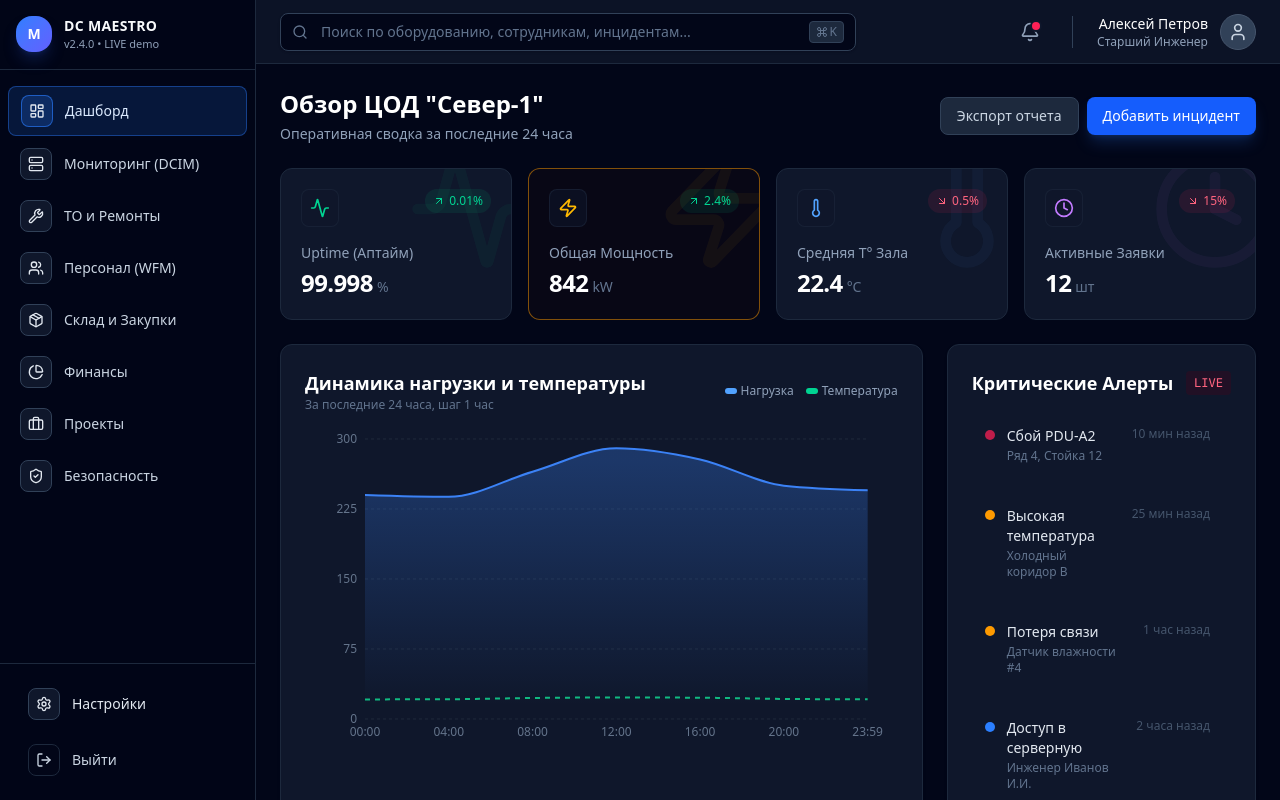
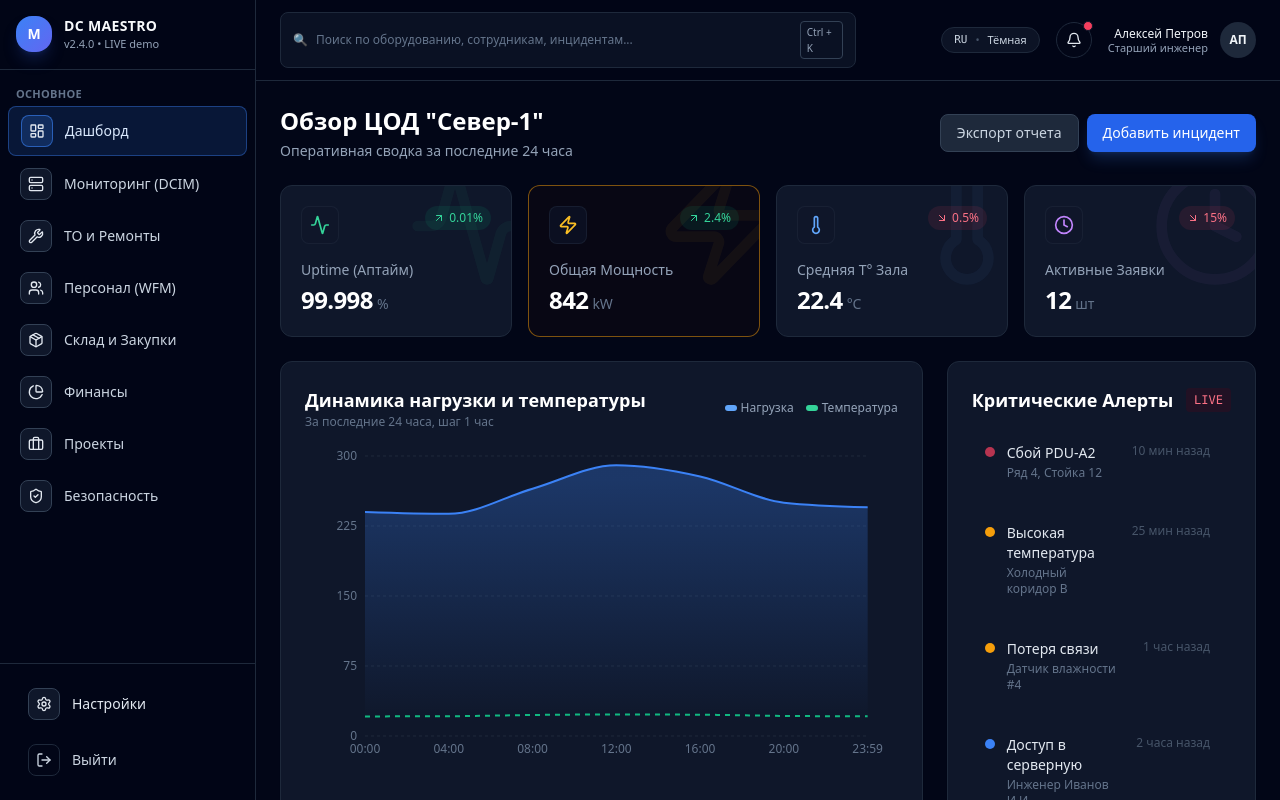
Before and after one commit to QuantumKeyUYU/dc-maestro, a React (Vite) app: page / in a window 1280 px wide. Built offline with nearby package versions, Linux system fonts and the light colour scheme.

Commit message:
restore working version

```diff
--- /dev/null
+++ b/UiSettingsContext.tsx
@@ -0,0 +1,100 @@
+// UiSettingsContext.tsx
+import React, {
+  createContext,
+  useContext,
+  useEffect,
+  useState,
+  ReactNode,
+} from 'react';
+import type { Language, ThemeMode } from './types';
+
+interface UiSettingsContextValue {
+  theme: ThemeMode;
+  language: Language;
+  setTheme: (theme: ThemeMode) => void;
+  setLanguage: (language: Language) => void;
+}
+
+const UiSettingsContext = createContext<UiSettingsContextValue | undefined>(
+  undefined,
+);
+
+const THEME_KEY = 'dcmaestro.theme';
+const LANGUAGE_KEY = 'dcmaestro.language';
+
+interface ProviderProps {
+  children: ReactNode;
+}
+
+export const UiSettingsProvider: React.FC<ProviderProps> = ({ children }) => {
+  const [theme, setThemeState] = useState<ThemeMode>('dark');
+  const [language, setLanguageState] = useState<Language>('ru');
+
+  // загрузка из localStorage
+  useEffect(() => {
+    try {
+      const storedTheme = window.localStorage.getItem(
+        THEME_KEY,
+      ) as ThemeMode | null;
+      const storedLang = window.localStorage.getItem(
+        LANGUAGE_KEY,
+      ) as Language | null;
+
+      if (storedTheme === 'dark' || storedTheme === 'light' || storedTheme === 'system') {
+        setThemeState(storedTheme);
+      }
+
+      if (storedLang === 'ru' || storedLang === 'en') {
+        setLanguageState(storedLang);
+      }
+    } catch {
+      // молча игнорируем
+    }
+  }, []);
+
+  // применение темы к html (для CSS)
+  useEffect(() => {
+    if (typeof document !== 'undefined') {
+      document.documentElement.dataset.theme = theme;
+    }
+  }, [theme]);
+
+  const setTheme = (mode: ThemeMode) => {
+    setThemeState(mode);
+    try {
+      window.localStorage.setItem(THEME_KEY, mode);
+    } catch {
+      //
+    }
+  };
+
+  const setLanguage = (lang: Language) => {
+    setLanguageState(lang);
+    try {
+      window.localStorage.setItem(LANGUAGE_KEY, lang);
+    } catch {
+      //
+    }
+  };
+
+  return (
+    <UiSettingsContext.Provider
+      value={{
+        theme,
+        language,
+        setTheme,
+        setLanguage,
+      }}
+    >
+      {children}
+    </UiSettingsContext.Provider>
+  );
+};
+
+export const useUiSettings = (): UiSettingsContextValue => {
+  const ctx = useContext(UiSettingsContext);
+  if (!ctx) {
+    throw new Error('useUiSettings must be used within UiSettingsProvider');
+  }
+  return ctx;
+};
--- a/components/Header.tsx
+++ b/components/Header.tsx
@@ -1,44 +1,64 @@
+// components/Header.tsx
 import React from 'react';
-import { Search, Bell, User, Command } from 'lucide-react';
+import { Bell } from 'lucide-react';
+import { useUiSettings } from '../UiSettingsContext';
+import { useTranslation } from '../i18n';
 
 const Header: React.FC = () => {
+  const { theme, language } = useUiSettings();
+  const { t } = useTranslation();
+
+  const themeLabel =
+    theme === 'dark'
+      ? t('header.theme.dark')
+      : theme === 'light'
+      ? t('header.theme.light')
+      : t('header.theme.system');
+
   return (
-    <header className="h-16 bg-slate-900/80 backdrop-blur-md border-b border-slate-800 flex items-center justify-between px-6 sticky top-0 z-20">
-      {/* Search Bar - Global Search as per PDF */}
-      <div className="flex-1 max-w-xl">
-        <div className="relative group">
-          <div className="absolute inset-y-0 left-0 pl-3 flex items-center pointer-events-none">
-            <Search className="h-4 w-4 text-slate-500 group-focus-within:text-blue-400 transition-colors" />
-          </div>
+    <header className="flex items-center justify-between border-b border-slate-800 bg-slate-950/80 px-6 py-3 backdrop-blur">
+      {/* Поиск */}
+      <div className="flex max-w-xl flex-1 items-center">
+        <div className="flex w-full items-center gap-2 rounded-lg border border-slate-800 bg-slate-900/70 px-3 py-2 text-xs text-slate-300">
+          <span className="text-slate-500">🔍</span>
           <input
             type="text"
-            className="block w-full pl-10 pr-12 py-2 border border-slate-700 rounded-lg leading-5 bg-slate-950 text-slate-300 placeholder-slate-500 focus:outline-none focus:bg-slate-900 focus:border-blue-500 focus:ring-1 focus:ring-blue-500 sm:text-sm transition-all shadow-sm"
-            placeholder="Поиск по оборудованию, сотрудникам, инцидентам..."
+            placeholder={t('header.searchPlaceholder')}
+            className="w-full bg-transparent text-xs text-slate-100 placeholder:text-slate-500 focus:outline-none"
           />
-          <div className="absolute inset-y-0 right-0 pr-3 flex items-center pointer-events-none">
-            <span className="text-slate-500 text-xs border border-slate-700 rounded px-1.5 py-0.5 bg-slate-800">
-              <Command className="w-3 h-3 inline mr-0.5" />K
-            </span>
-          </div>
+          <span className="hidden rounded border border-slate-700 px-1.5 py-0.5 text-[10px] text-slate-400 md:inline">
+            Ctrl + K
+          </span>
         </div>
       </div>
 
-      {/* Right Side Actions */}
-      <div className="flex items-center gap-4 ml-4">
-        <button className="relative p-2 text-slate-400 hover:text-white transition-colors rounded-full hover:bg-slate-800">
-          <Bell className="w-5 h-5" />
-          <span className="absolute top-2 right-2 block h-2 w-2 rounded-full bg-rose-500 ring-2 ring-slate-900"></span>
+      {/* Правая часть */}
+      <div className="ml-4 flex items-center gap-4">
+        {/* Плашка тема/язык */}
+        <div className="hidden items-center gap-2 rounded-full border border-slate-800 bg-slate-900/80 px-3 py-1 text-[11px] text-slate-300 md:flex">
+          <span className="font-mono uppercase">{language}</span>
+          <span className="text-slate-600">•</span>
+          <span>{themeLabel}</span>
+        </div>
+
+        {/* Колокольчик */}
+        <button
+          type="button"
+          className="relative flex h-9 w-9 items-center justify-center rounded-full border border-slate-800 bg-slate-950 text-slate-200 hover:bg-slate-900"
+          aria-label={t('header.notifications')}
+        >
+          <Bell className="h-4 w-4" />
+          <span className="absolute -right-0.5 -top-0.5 h-2.5 w-2.5 rounded-full border border-slate-900 bg-rose-500" />
         </button>
 
-        <div className="h-8 w-px bg-slate-700 mx-2"></div>
-
+        {/* Пользователь */}
         <div className="flex items-center gap-3">
-          <div className="text-right hidden sm:block">
-            <div className="text-sm font-medium text-white">Алексей Петров</div>
-            <div className="text-xs text-slate-400">Старший Инженер</div>
+          <div className="text-right text-xs leading-tight">
+            <div className="font-medium text-slate-100">Алексей Петров</div>
+            <div className="text-[11px] text-slate-400">{t('header.role')}</div>
           </div>
-          <div className="h-9 w-9 rounded-full bg-slate-700 border border-slate-600 flex items-center justify-center text-slate-300 cursor-pointer hover:border-slate-400 transition-colors">
-            <User className="w-5 h-5" />
+          <div className="flex h-9 w-9 items-center justify-center rounded-full bg-slate-800 text-xs font-semibold text-slate-100">
+            АП
           </div>
         </div>
       </div>
--- a/components/Settings.tsx
+++ b/components/Settings.tsx
@@ -1,11 +1,16 @@
-import React, { useState } from 'react';
+// components/Settings.tsx
+import React from 'react';
 import { Bell, Globe2, Moon, ShieldCheck, Sun } from 'lucide-react';
+import { useUiSettings } from '../UiSettingsContext';
+import type { ThemeMode, Language } from '../types';
 
 const Settings: React.FC = () => {
-  const [theme, setTheme] = useState<'dark' | 'light' | 'system'>('dark');
-  const [language, setLanguage] = useState<'ru' | 'en'>('ru');
-  const [emailAlerts, setEmailAlerts] = useState(true);
-  const [pushAlerts, setPushAlerts] = useState(true);
+  const { theme, language, setTheme, setLanguage } = useUiSettings();
+  const [emailAlerts, setEmailAlerts] = React.useState(true);
+  const [pushAlerts, setPushAlerts] = React.useState(true);
+
+  const handleTheme = (value: ThemeMode) => setTheme(value);
+  const handleLanguage = (value: Language) => setLanguage(value);
 
   return (
     <div className="space-y-6 p-6">
@@ -57,12 +62,12 @@ const Settings: React.FC = () => {
             <div className="mt-4 grid gap-4 md:grid-cols-2">
               <div>
                 <p className="text-xs font-medium uppercase tracking-wide text-slate-500">
-                  Тема
+                  ТЕМА
                 </p>
                 <div className="mt-2 flex gap-2">
                   <button
                     type="button"
-                    onClick={() => setTheme('dark')}
+                    onClick={() => handleTheme('dark')}
                     className={`flex flex-1 items-center justify-center gap-2 rounded-lg border px-3 py-2 text-xs ${
                       theme === 'dark'
                         ? 'border-blue-500 bg-blue-500/10 text-blue-100'
@@ -74,7 +79,7 @@ const Settings: React.FC = () => {
                   </button>
                   <button
                     type="button"
-                    onClick={() => setTheme('light')}
+                    onClick={() => handleTheme('light')}
                     className={`flex flex-1 items-center justify-center gap-2 rounded-lg border px-3 py-2 text-xs ${
                       theme === 'light'
                         ? 'border-amber-400 bg-amber-500/10 text-amber-100'
@@ -86,7 +91,7 @@ const Settings: React.FC = () => {
                   </button>
                   <button
                     type="button"
-                    onClick={() => setTheme('system')}
+                    onClick={() => handleTheme('system')}
                     className={`hidden md:flex flex-1 items-center justify-center rounded-lg border px-3 py-2 text-xs ${
                       theme === 'system'
                         ? 'border-emerald-400 bg-emerald-500/10 text-emerald-100'
@@ -97,19 +102,19 @@ const Settings: React.FC = () => {
                   </button>
                 </div>
                 <p className="mt-2 text-xs text-slate-500">
-                  В демо-теме принудительно используется тёмная палитра, чтобы
-                  дашборды выглядели максимально выразительно.
+                  В демо-теме принудительно используется тёмная палитра в
+                  компонентах, но фон страницы меняется, чтобы увидеть эффект.
                 </p>
               </div>
 
               <div>
                 <p className="text-xs font-medium uppercase tracking-wide text-slate-500">
-                  Язык интерфейса
+                  ЯЗЫК ИНТЕРФЕЙСА
                 </p>
                 <div className="mt-2 flex gap-2">
                   <button
                     type="button"
-                    onClick={() => setLanguage('ru')}
+                    onClick={() => handleLanguage('ru')}
                     className={`flex flex-1 items-center justify-center rounded-lg border px-3 py-2 text-xs ${
                       language === 'ru'
                         ? 'border-blue-500 bg-blue-500/10 text-blue-100'
@@ -120,7 +125,7 @@ const Settings: React.FC = () => {
                   </button>
                   <button
                     type="button"
-                    onClick={() => setLanguage('en')}
+                    onClick={() => handleLanguage('en')}
                     className={`flex flex-1 items-center justify-center rounded-lg border px-3 py-2 text-xs ${
                       language === 'en'
                         ? 'border-blue-500 bg-blue-500/10 text-blue-100'
@@ -131,8 +136,8 @@ const Settings: React.FC = () => {
                   </button>
                 </div>
                 <p className="mt-2 text-xs text-slate-500">
-                  Переключение языка в демо не меняет тексты, но показывает,
-                  что интерфейс рассчитан на мультиязычность.
+                  В текущей демо-сборке переведены навигация и верхняя панель,
+                  остальной текст пока только на русском.
                 </p>
               </div>
             </div>
@@ -183,8 +188,8 @@ const Settings: React.FC = () => {
             </div>
 
             <p className="mt-3 text-xs text-slate-500">
-              В боевой системе источником уведомлений могут быть почта, мессенджеры,
-              SMS или интеграция с ITSM-платформой.
+              В боевой системе источником уведомлений могут быть почта,
+              мессенджеры, SMS или интеграция с ITSM-платформой.
             </p>
           </section>
         </div>
@@ -200,7 +205,9 @@ const Settings: React.FC = () => {
             <dl className="mt-4 space-y-2 text-xs">
               <div className="flex justify-between gap-4">
                 <dt className="text-slate-500">Версия интерфейса</dt>
-                <dd className="font-mono text-slate-200">v0.2.4.0 LIVE (demo)</dd>
+                <dd className="font-mono text-slate-200">
+                  v0.2.4.0 LIVE (demo)
+                </dd>
               </div>
               <div className="flex justify-between gap-4">
                 <dt className="text-slate-500">Среда</dt>
--- a/components/Sidebar.tsx
+++ b/components/Sidebar.tsx
@@ -13,6 +13,7 @@ import {
   LogOut,
 } from 'lucide-react';
 import { ModuleType } from '../types';
+import { useTranslation } from '../i18n';
 
 interface SidebarProps {
   activeModule: ModuleType;
@@ -21,57 +22,27 @@ interface SidebarProps {
 
 interface NavItem {
   id: ModuleType;
-  label: string;
+  labelKey: string;
   icon: React.ReactNode;
 }
 
 const navItems: NavItem[] = [
-  {
-    id: ModuleType.DASHBOARD,
-    label: 'Дашборд',
-    icon: <LayoutDashboard className="w-4 h-4" />,
-  },
-  {
-    id: ModuleType.MONITORING,
-    label: 'Мониторинг (DCIM)',
-    icon: <Server className="w-4 h-4" />,
-  },
-  {
-    id: ModuleType.MAINTENANCE,
-    label: 'ТО и Ремонты',
-    icon: <Wrench className="w-4 h-4" />,
-  },
-  {
-    id: ModuleType.PERSONNEL,
-    label: 'Персонал (WFM)',
-    icon: <Users className="w-4 h-4" />,
-  },
-  {
-    id: ModuleType.WAREHOUSE,
-    label: 'Склад и Закупки',
-    icon: <Package className="w-4 h-4" />,
-  },
-  {
-    id: ModuleType.FINANCE,
-    label: 'Финансы',
-    icon: <PieChart className="w-4 h-4" />,
-  },
-  {
-    id: ModuleType.PROJECTS,
-    label: 'Проекты',
-    icon: <Briefcase className="w-4 h-4" />,
-  },
-  {
-    id: ModuleType.SECURITY,
-    label: 'Безопасность',
-    icon: <ShieldCheck className="w-4 h-4" />,
-  },
+  { id: ModuleType.DASHBOARD, labelKey: 'nav.dashboard', icon: <LayoutDashboard className="w-4 h-4" /> },
+  { id: ModuleType.MONITORING, labelKey: 'nav.monitoring', icon: <Server className="w-4 h-4" /> },
+  { id: ModuleType.MAINTENANCE, labelKey: 'nav.maintenance', icon: <Wrench className="w-4 h-4" /> },
+  { id: ModuleType.PERSONNEL, labelKey: 'nav.personnel', icon: <Users className="w-4 h-4" /> },
+  { id: ModuleType.WAREHOUSE, labelKey: 'nav.warehouse', icon: <Package className="w-4 h-4" /> },
+  { id: ModuleType.FINANCE, labelKey: 'nav.finance', icon: <PieChart className="w-4 h-4" /> },
+  { id: ModuleType.PROJECTS, labelKey: 'nav.projects', icon: <Briefcase className="w-4 h-4" /> },
+  { id: ModuleType.SECURITY, labelKey: 'nav.security', icon: <ShieldCheck className="w-4 h-4" /> },
 ];
 
 const Sidebar: React.FC<SidebarProps> = ({ activeModule, onNavClick }) => {
+  const { t } = useTranslation();
+
   return (
     <aside className="flex h-screen w-64 flex-col border-r border-slate-800 bg-slate-950/95">
-      {/* Логотип / кнопка "Домой" */}
+      {/* Логотип / "домой" */}
       <button
         type="button"
         onClick={() => onNavClick(ModuleType.DASHBOARD)}
@@ -90,10 +61,16 @@ const Sidebar: React.FC<SidebarProps> = ({ activeModule, onNavClick }) => {
         </div>
       </button>
 
+      {/* Заголовок секции */}
+      <div className="px-4 pt-4 pb-1 text-[11px] font-semibold uppercase tracking-wide text-slate-500">
+        {t('sidebar.main')}
+      </div>
+
       {/* Основное меню */}
-      <nav className="flex-1 space-y-1 px-2 py-4">
+      <nav className="flex-1 space-y-1 px-2 pb-4">
         {navItems.map((item) => {
           const isActive = activeModule === item.id;
+
           return (
             <button
               key={item.id}
@@ -114,13 +91,13 @@ const Sidebar: React.FC<SidebarProps> = ({ activeModule, onNavClick }) => {
               >
                 {item.icon}
               </span>
-              <span className="truncate">{item.label}</span>
+              <span className="truncate">{t(item.labelKey)}</span>
             </button>
           );
         })}
       </nav>
 
-      {/* Нижняя панель: настройки / выход */}
+      {/* Нижняя панель */}
       <div className="border-t border-slate-800 bg-slate-950/95 p-4">
         <button
           type="button"
--- /dev/null
+++ b/i18n.ts
@@ -0,0 +1,58 @@
+// i18n.ts
+import type { Language } from './types';
+import { useUiSettings } from './UiSettingsContext';
+
+const translations: Record<Language, Record<string, string>> = {
+  ru: {
+    'nav.dashboard': 'Дашборд',
+    'nav.monitoring': 'Мониторинг (DCIM)',
+    'nav.maintenance': 'ТО и Ремонты',
+    'nav.personnel': 'Персонал (WFM)',
+    'nav.warehouse': 'Склад и Закупки',
+    'nav.finance': 'Финансы',
+    'nav.projects': 'Проекты',
+    'nav.security': 'Безопасность',
+    'sidebar.main': 'Основное',
+
+    'header.searchPlaceholder':
+      'Поиск по оборудованию, сотрудникам, инцидентам...',
+    'header.notifications': 'Уведомления',
+    'header.role': 'Старший инженер',
+    'header.theme.dark': 'Тёмная',
+    'header.theme.light': 'Светлая',
+    'header.theme.system': 'Системная',
+  },
+  en: {
+    'nav.dashboard': 'Dashboard',
+    'nav.monitoring': 'Monitoring (DCIM)',
+    'nav.maintenance': 'Maintenance',
+    'nav.personnel': 'Workforce (WFM)',
+    'nav.warehouse': 'Warehouse & Procurement',
+    'nav.finance': 'Finance',
+    'nav.projects': 'Projects',
+    'nav.security': 'Security',
+    'sidebar.main': 'Main',
+
+    'header.searchPlaceholder':
+      'Search equipment, staff, incidents...',
+    'header.notifications': 'Notifications',
+    'header.role': 'Senior Engineer',
+    'header.theme.dark': 'Dark',
+    'header.theme.light': 'Light',
+    'header.theme.system': 'System',
+  },
+};
+
+export const translate = (lang: Language, key: string): string => {
+  const byLang = translations[lang] || translations.ru;
+  return byLang[key] ?? translations.ru[key] ?? key;
+};
+
+export const useTranslation = () => {
+  const { language } = useUiSettings();
+
+  return {
+    language,
+    t: (key: string) => translate(language, key),
+  };
+};
--- a/index.css
+++ b/index.css
@@ -1,11 +1,32 @@
-@import "tailwindcss";
+@tailwind base;
+@tailwind components;
+@tailwind utilities;
 
+/* Общая высота */
 html,
 body,
 #root {
   height: 100%;
 }
 
+/* Базовая тёмная тема */
 body {
-  @apply bg-slate-950 text-slate-50 antialiased;
+  background-color: #020617; /* slate-950 */
+  color: #f9fafb;            /* slate-50 */
+  -webkit-font-smoothing: antialiased;
+  -moz-osx-font-smoothing: grayscale;
 }
+
+/* Тема через data-theme (чтобы наш контекст мог переключать) */
+:root[data-theme='dark'] {
+  color-scheme: dark;
+}
+
+:root[data-theme='light'] {
+  color-scheme: light;
+}
+
+:root[data-theme='light'] body {
+  background-color: #f1f5f9; /* светлый фон */
+  color: #020617;
+}
--- a/index.tsx
+++ b/index.tsx
@@ -1,18 +1,22 @@
+// index.tsx
 import React from 'react';
 import ReactDOM from 'react-dom/client';
 import App from './App';
 import './index.css';
+import { UiSettingsProvider } from './UiSettingsContext';
 
 const rootElement = document.getElementById('root');
 
 if (!rootElement) {
-  throw new Error('Could not find root element to mount to');
+  throw new Error('Root element with id "root" not found');
 }
 
 const root = ReactDOM.createRoot(rootElement);
 
 root.render(
   <React.StrictMode>
-    <App />
-  </React.StrictMode>
+    <UiSettingsProvider>
+      <App />
+    </UiSettingsProvider>
+  </React.StrictMode>,
 );
--- a/package.json
+++ b/package.json
@@ -15,12 +15,11 @@
     "recharts": "^3.5.1"
   },
   "devDependencies": {
-    "@tailwindcss/postcss": "^4.1.17",
     "@types/node": "^22.14.0",
     "@vitejs/plugin-react": "^5.0.0",
     "autoprefixer": "^10.4.22",
     "postcss": "^8.5.6",
-    "tailwindcss": "^4.1.17",
+    "tailwindcss": "^3.4.18",
     "typescript": "~5.8.2",
     "vite": "^6.2.0"
   }
--- a/postcss.config.js
+++ b/postcss.config.js
@@ -1,6 +1,7 @@
 // postcss.config.js
 export default {
   plugins: {
-    "@tailwindcss/postcss": {},
+    tailwindcss: {},
+    autoprefixer: {},
   },
 };
--- a/types.ts
+++ b/types.ts
@@ -25,3 +25,7 @@ export interface NavItem {
   label: string;
   icon: ElementType;
 }
+
+// для настроек UI
+export type ThemeMode = 'dark' | 'light' | 'system';
+export type Language = 'ru' | 'en';
```
Also changed, not shown: tailwind.config.js (+4 -4 lines), 1 other file (tests, documents, lock files or other folders).
